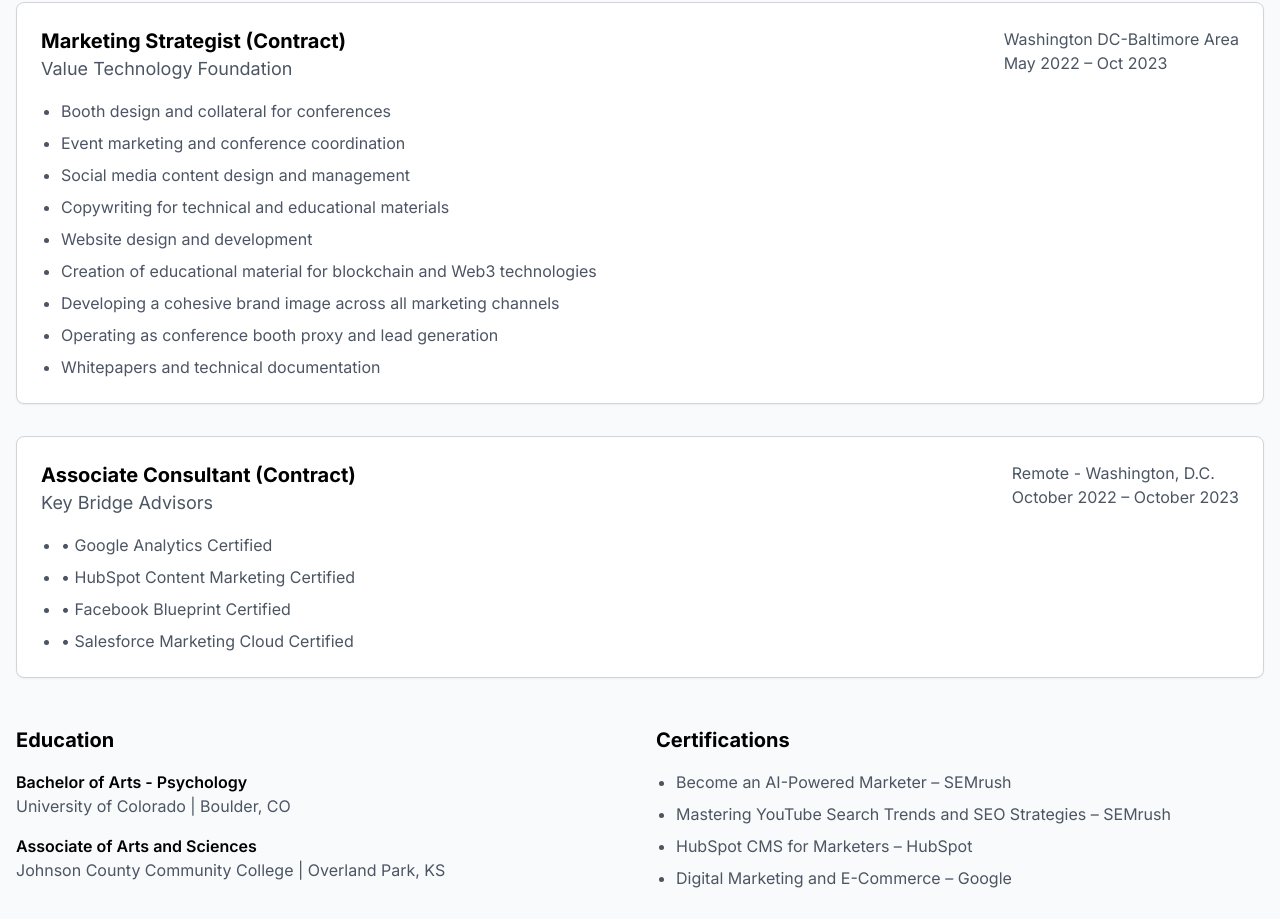
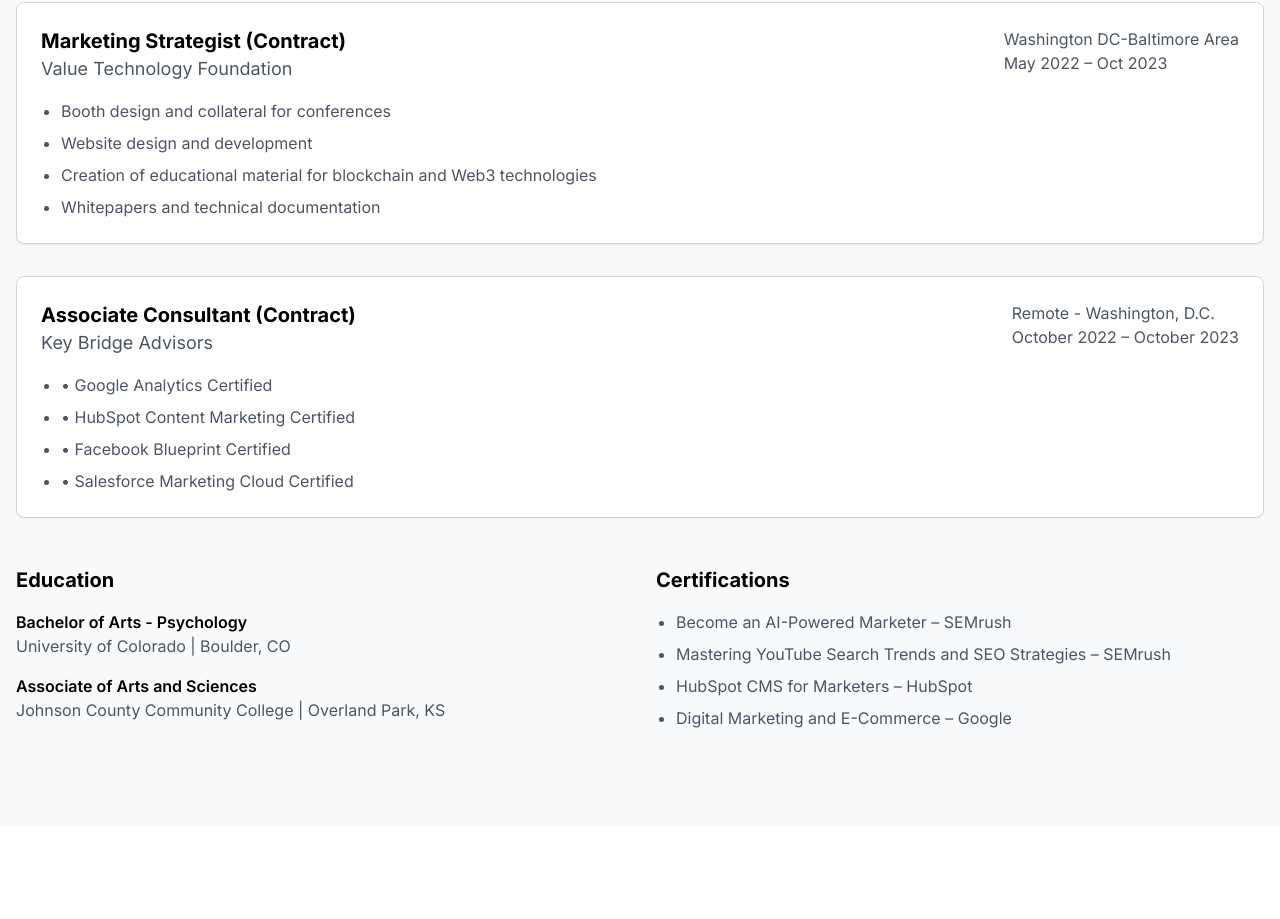
Before and after one commit to nococnicole/dfdfdfd, a website: page index.html in a window 1280 px wide. Shown: the part 4159-5078 px from the top of the page. Drawn offline with nearby package versions, Linux system fonts and the light colour scheme; a web font is replaced by a local one.

Commit message:
Updated index.html

```diff
--- a/index.html
+++ b/index.html
@@ -756,13 +756,8 @@
                     </div>
                     <ul class="list-disc pl-5 space-y-2 text-gray-600">
                         <li>Booth design and collateral for conferences</li>
-                        <li>Event marketing and conference coordination</li>
-                        <li>Social media content design and management</li>
-                        <li>Copywriting for technical and educational materials</li>
                         <li>Website design and development</li>
                         <li>Creation of educational material for blockchain and Web3 technologies</li>
-                        <li>Developing a cohesive brand image across all marketing channels</li>
-                        <li>Operating as conference booth proxy and lead generation</li>
                         <li>Whitepapers and technical documentation</li>
                     </ul>
                 </div>
```
